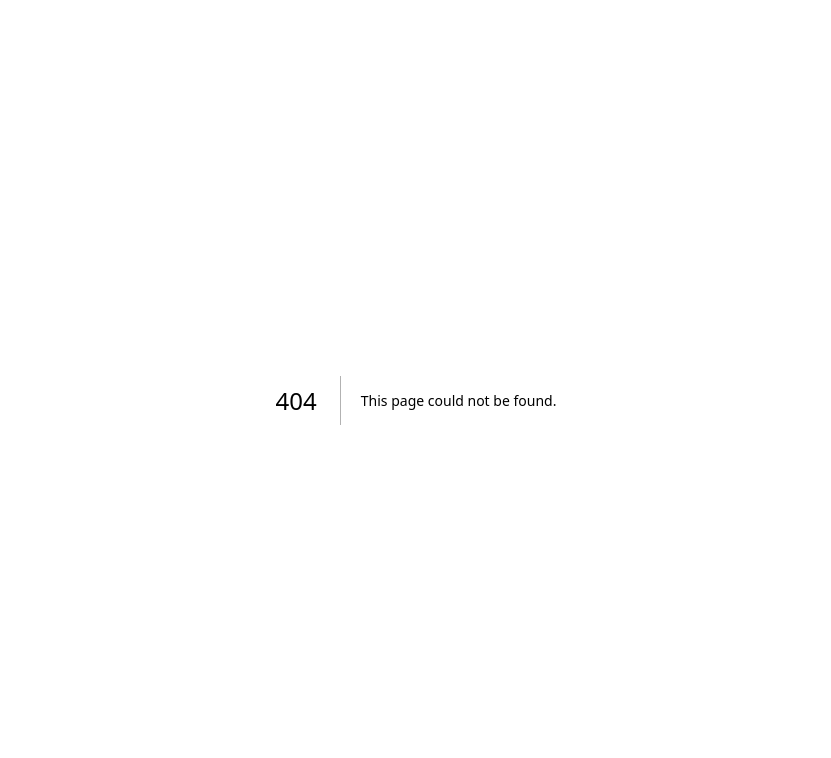
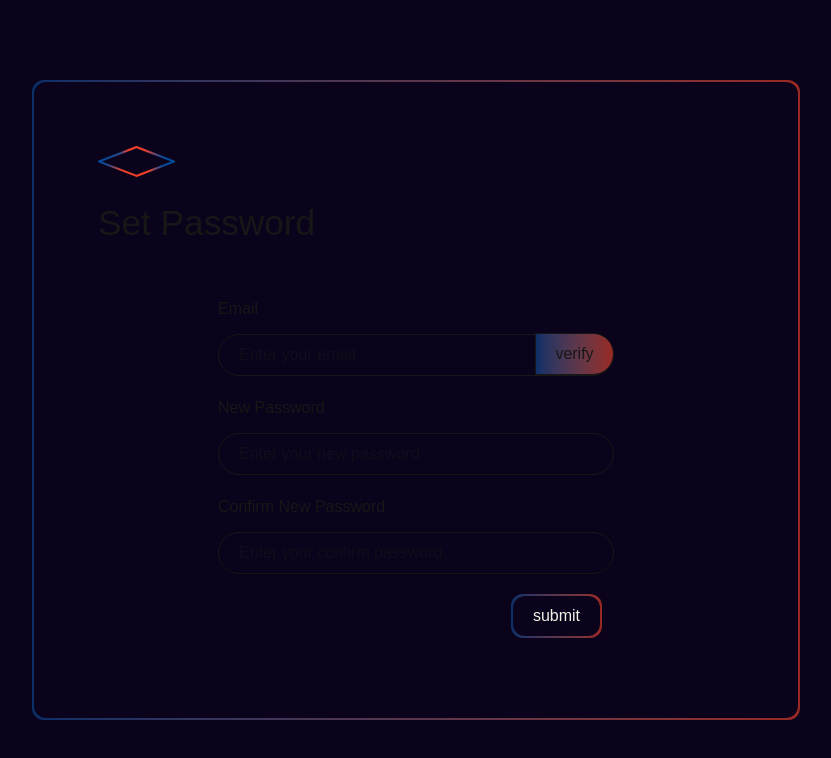
Before and after one commit to amansaluja017/playverse-app, a Next.js app: page /forget-password in a window 1280 px wide. Before the commit this address had no page. Shown: the top 758 px of the page, without its empty margins (224-1055 px from the left). Built offline with nearby package versions, Linux system fonts and the light colour scheme.

Commit message:
create video upload page and add framer motion to create smooth animation

```diff
--- /dev/null
+++ b/app/api/auth/verify-email/route.ts
@@ -0,0 +1 @@
+import { NextResponse } from "next/server";
--- /dev/null
+++ b/app/components/inputFile.tsx
@@ -0,0 +1,35 @@
+"use client";
+
+import React, { JSX } from "react";
+import { motion, useAnimation } from "framer-motion";
+
+function inputFile(): JSX.Element {
+  const controls = useAnimation();
+  return (
+    <div className="flex justify-center ">
+      <div className="w-[8rem] h-[8rem] bg-black rounded-2xl hover:drop-shadow-cyan-500/50 fill-cyan-300 drop-shadow-lg">
+        <motion.div
+          animate={controls}
+          whileHover={{
+            x: 20,
+            y: 20,
+            transition: { type: "spring", stiffness: 500, damping: 150 },
+          }}
+          onHoverEnd={() => {
+            controls.start({
+              x: 0,
+              y: 0,
+              transition: { type: "spring", stiffness: 100, damping: 12 },
+            });
+          }}
+          className="w-full h-full p-[2px] overflow-hidden bg-gradient-to-br from-[#0b2f68] to-[#982822] rounded-2xl">
+          <div className="w-full h-full bg-[#131111] rounded-2xl flex items-center justify-center cursor-pointer">
+            <span className="text-7xl font-extralight">+</span>
+          </div>
+        </motion.div>
+      </div>
+    </div>
+  );
+}
+
+export default inputFile;
--- /dev/null
+++ b/app/forget-password/page.tsx
@@ -0,0 +1,102 @@
+"use client"
+
+import React, { useState } from "react";
+import OtpPanel from "../components/otpPanel";
+
+function forgetPassword() {
+    const [email, setEmail] = useState<string>("");
+    const [newPassword, setNewPassword] = useState<string>("");
+    const [confirmNewPassword, setConfirmPassword] = useState<string>("");
+    const [otpSection, setOtpSection] = useState<boolean>(false);
+
+
+  return (
+    <div className="w-screen h-screen bg-[#0B031C] flex flex-col justify-center items-center">
+        {otpSection && (
+          <div className="absolute flex justify-center items-center z-10">
+            <div onClick={() => setOtpSection(false)} className="absolute right-20 top-20 cursor-pointer z-20">
+              <span className="text-white opacity-30">X</span>
+            </div>
+            <OtpPanel />
+          </div>
+        )}
+        <div className="relative w-[48rem] h-[40rem] p-[2px] rounded-xl overflow-hidden bg-gradient-to-r from-[#0b2f68] to-[#982822] items-center justify-center">
+          <div className="relative w-full h-full p-6 rounded-xl bg-[#0B031C]">
+            <div className="w-[77.1px] h-[30.5px] ml-10 mt-10">
+              <img src="/logo.svg" alt="logo" />
+            </div>
+
+            <div>
+              <h1 className="font-heading text-[2.2rem] pl-10 mt-5">Set Password</h1>
+            </div>
+
+            <div className="items-center justify-center p-5 pl-[10rem] pr-[10rem] pt-7">
+              <form
+                // onSubmit={handleSubmit}
+                autoComplete="true"
+                className="flex flex-col">
+
+                <div className="mt-5 flex flex-col">
+                  <label htmlFor="email">Email</label>
+                  <div className="relative">
+                    <input
+                      className="w-full mt-[0.8rem] p-2 pl-5 rounded-[27px] border #707070 border-solid"
+                      id="email"
+                      autoComplete="true"
+                      type="email"
+                      placeholder="Enter your email"
+                      value={email}
+                      onChange={(e) => setEmail(e.target.value)}
+                    />
+                    <div
+                      onClick={() => setOtpSection(true)}
+                      className="absolute right-0 bottom-0 top-[12px] rounded-tr-[27px] rounded-br-[27px] w-[79px] h-[42px] flex justify-center items-center cursor-pointer border #707070 border-solid bg-gradient-to-r from-[#0b2f68] to-[#982822]">
+                      <span>verify</span>
+                    </div>
+                  </div>
+                </div>
+
+                <div className="mt-5 flex flex-col">
+                  <label htmlFor="password">New Password</label>
+                  <input
+                    className="mt-[0.8rem] p-2 pl-5 rounded-[27px] border #707070 border-solid"
+                    id="password"
+                    autoComplete="true"
+                    type="password"
+                    placeholder="Enter your new password"
+                    value={newPassword}
+                    onChange={(e) => setNewPassword(e.target.value)}
+                  />
+                </div>
+
+                <div className="mt-5 flex flex-col">
+                  <label htmlFor="confirmPassword">Confirm New Password</label>
+                  <input
+                    className="mt-[0.8rem] p-2 pl-5 rounded-[27px] border #707070 border-solid"
+                    id="confirmPassword"
+                    autoComplete="true"
+                    type="password"
+                    placeholder="Enter your confirm password"
+                    value={confirmNewPassword}
+                    onChange={(e) => setConfirmPassword(e.target.value)}
+                  />
+                </div>
+
+                <div className="relative flex justify-between">
+                  <div className="absolute right-3 p-[2px] rounded-xl overflow-hidden border-animate bg-gradient-to-r from-[#0b2f68] to-[#982822] mt-5">
+                    <button
+                      type="submit"
+                      className="px-5 py-2 rounded-xl bg-[#0B031C] cursor-pointer flex items-center justify-center text-[#edf4e3] font-medium">
+                      submit
+                    </button>
+                  </div>
+                </div>
+              </form>
+            </div>
+          </div>
+        </div>
+      </div>
+  );
+}
+
+export default forgetPassword;
--- a/app/login/page.tsx
+++ b/app/login/page.tsx
@@ -31,10 +31,10 @@ function loginPage() {
   return (
     <>
       <div className="w-screen h-screen bg-[#0B031C] flex flex-col justify-center items-center">
-        <div className="relative w-[800px] h-[600px] p-[2px] rounded-xl overflow-hidden bg-gradient-to-r from-[#0b2f68] to-[#982822] items-center justify-center">
+        <div className="relative w-[50rem] h-[37rem] p-[2px] rounded-xl overflow-hidden bg-gradient-to-br from-[#0b2f68] to-[#982822] items-center justify-center">
           <div className="relative w-full h-full p-6 rounded-xl bg-[#0B031C]">
             <div className="p-10">
-              <div className="w-[77.1px] h-[30.5px] ml-10 mt-10">
+              <div className="w-[77.1px] h-[30.5px] ml-10">
                 <img src="/logo.svg" alt="logo" />
               </div>
 
@@ -70,7 +70,10 @@ function loginPage() {
                   </div>
 
                   <div className="mt-5 flex flex-col">
+                    <div className="flex justify-between items-center">
                       <label htmlFor="password">Password</label>
+                    <span onClick={() => router.push("/forget-password")} className="text-sm text-blue-800 cursor-pointer hover:underline">forgot password?</span>
+                    </div>
                     <input
                       className="mt-[0.8rem] p-2 pl-5 rounded-[27px] border #707070 border-solid"
                       id="password"
@@ -91,10 +94,10 @@ function loginPage() {
                         register
                       </span>
                     </div>
-                  <div className="w-[6rem] h-[2.5rem] p-[2px] rounded-xl overflow-hidden border-animate bg-gradient-to-r from-[#0b2f68] to-[#982822] flex justify-center mt-5">
+                    <div className="p-[2px] rounded-xl overflow-hidden border-animate bg-gradient-to-br from-[#0b2f68] to-[#982822] mt-5">
                       <button
                         type="submit"
-                      className="w-full h-full rounded-xl bg-[#0B031C] cursor-pointer flex items-center justify-center text-[#edf4e3] font-medium">
+                        className="py-2 px-6 rounded-xl bg-[#0B031C] cursor-pointer flex items-center justify-center text-[#edf4e3] font-medium">
                         login
                       </button>
                     </div>
--- a/app/register/page.tsx
+++ b/app/register/page.tsx
@@ -62,14 +62,15 @@ function registerPage() {
             <OtpPanel />
           </div>
         )}
-        <div className="relative w-[864px] h-[700px] p-[2px] rounded-xl overflow-hidden bg-gradient-to-r from-[#0b2f68] to-[#982822] items-center justify-center">
+
+        <div className="relative w-[54rem] h-[43rem] p-[2px] rounded-xl overflow-hidden bg-gradient-to-br from-[#0b2f68] to-[#982822] items-center justify-center">
           <div className="relative w-full h-full p-6 rounded-xl bg-[#0B031C]">
             <div className="w-[77.1px] h-[30.5px] ml-10 mt-10">
               <img src="/logo.svg" alt="logo" />
             </div>
 
             <div>
-              <h1 className="font-heading text-[3rem] pl-10">Create Account</h1>
+              <h1 className="font-heading text-[2.7rem] pl-10">Create Account</h1>
               <p className="mt-[1.4px] mr-[103.4px] ml-[0.6px] pl-10 opacity-24 font-segoe-ui text-[1rem] leading-[1.37px] text-left text-[#edf4e3]">
                 Dive into the new world
               </p>
@@ -150,10 +151,10 @@ function registerPage() {
                       login
                     </span>
                   </div>
-                  <div className="w-[8rem] h-[3rem] p-[2px] rounded-xl overflow-hidden border-animate bg-gradient-to-r from-[#0b2f68] to-[#982822] flex justify-center mt-5">
+                  <div className="p-[2px] rounded-xl overflow-hidden border-animate bg-gradient-to-r from-[#0b2f68] to-[#982822] mt-5">
                     <button
                       type="submit"
-                      className="w-full h-full rounded-xl bg-[#0B031C] cursor-pointer flex items-center justify-center text-[#edf4e3] font-medium">
+                      className="py-3 px-5 rounded-xl bg-[#0B031C] cursor-pointer flex items-center justify-center text-[#edf4e3] font-medium">
                       Register
                     </button>
                   </div>
--- /dev/null
+++ b/app/upload-video/page.tsx
@@ -0,0 +1,93 @@
+"use client";
+
+import React, { useRef, useState } from "react";
+import InputFile from "../components/inputFile";
+
+function uploadVideo() {
+  const fileRef = useRef<HTMLInputElement>(null);
+  const [value, setValue] = useState<boolean>(false);
+  const [videoUrl, setVideoUrl] = useState<string>("");
+  console.log(fileRef);
+  return (
+    <div>
+      <div className="w-screen h-screen bg-[#0B031C] flex flex-col justify-center items-center">
+        <div className="text-start">
+          <h1 className="font-heading text-[2rem] pl-10 mb-4">Upload Video</h1>
+        </div>
+        <div className="relative p-[2px] rounded-xl overflow-hidden bg-gradient-to-br from-[#0b2f68] to-[#982822] items-center justify-center">
+          <div className="relative w-full h-full p-6 rounded-xl bg-[#0B031C] flex flex-col justify-center">
+            <div className="items-center justify-center p-5 pl-[5rem] pr-[5rem] pt-10 pb-20">
+              <form
+                // onSubmit={handleSubmit}
+                autoComplete="true"
+                className="flex flex-col">
+                <div className="flex flex-col">
+                  <label className="" htmlFor="title">
+                    Title
+                  </label>
+                  <input
+                    className="mt-[0.8rem] p-2 pl-5 rounded-[27px] border #707070 border-solid"
+                    id="title"
+                    autoComplete="true"
+                    type="text"
+                    // value={name}
+                    // onChange={(e) => setName(e.target.value)}
+                  />
+                </div>
+
+                <div className="mt-5 flex flex-col">
+                  <label htmlFor="description">Description</label>
+
+                  <textarea
+                    className="w-full mt-[0.8rem] p-2 pl-5 rounded-[27px] border #707070 border-solid"
+                    id="description"
+                    //   value={email}
+                    //   onChange={(e) => setEmail(e.target.value)}
+                  />
+                </div>
+
+                <div className="mt-5 flex flex-col">
+                  <label htmlFor="file">
+                    File{" "}
+                    {!value ? (
+                      <InputFile />
+                    ) : (
+                      <div className="flex justify-center">
+                        <div className="bg-black h-[8rem] w-[8rem] rounded-2xl">
+                            <img src={videoUrl} alt="uploadedFile" />
+                        </div>
+                      </div>
+                    )}
+                  </label>
+                  <input
+                    ref={fileRef}
+                    className="mt-[0.8rem] p-2 pl-5 rounded-[27px] border #707070 border-solid hidden"
+                    id="file"
+                    type="file"
+                    value={videoUrl}
+                    onChange={(e) => {
+                        setValue(true)
+                        setVideoUrl(e.target.value)
+                    }}
+                  ></input>
+                </div>
+
+                <div className="relative flex justify-between">
+                  <div className="absolute right-3 p-[2px] rounded-xl overflow-hidden border-animate bg-gradient-to-br from-[#0b2f68] to-[#982822] mt-8">
+                    <button
+                      type="submit"
+                      className="py-2 px-5 rounded-xl bg-[#0B031C] cursor-pointer flex items-center justify-center text-[#edf4e3] font-medium">
+                      Post
+                    </button>
+                  </div>
+                </div>
+              </form>
+            </div>
+          </div>
+        </div>
+      </div>
+    </div>
+  );
+}
+
+export default uploadVideo;
--- a/package.json
+++ b/package.json
@@ -13,6 +13,7 @@
     "@types/mongoose": "^5.11.96",
     "bcryptjs": "^3.0.2",
     "express": "^5.1.0",
+    "framer-motion": "^12.23.22",
     "imagekit": "^6.0.0",
     "mongoose": "^8.19.0",
     "next": "15.5.4",
```
Also changed, not shown: 1 other file (tests, documents, lock files or other folders). Lines whose indentation alone changed are shown as unchanged.
